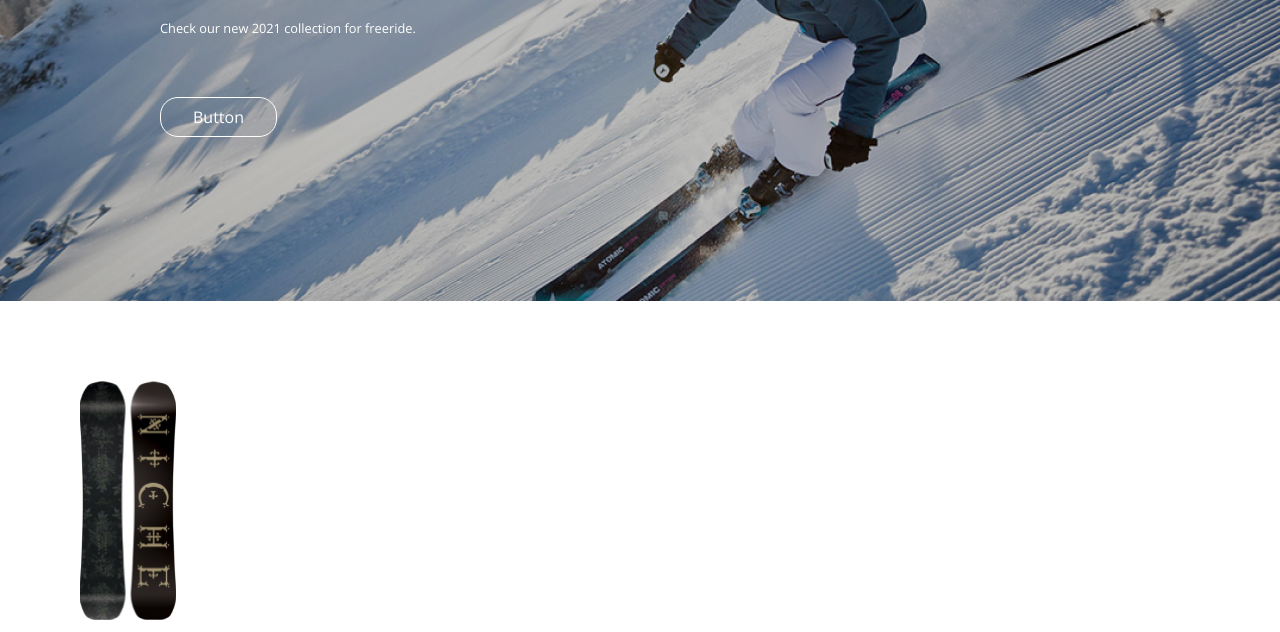
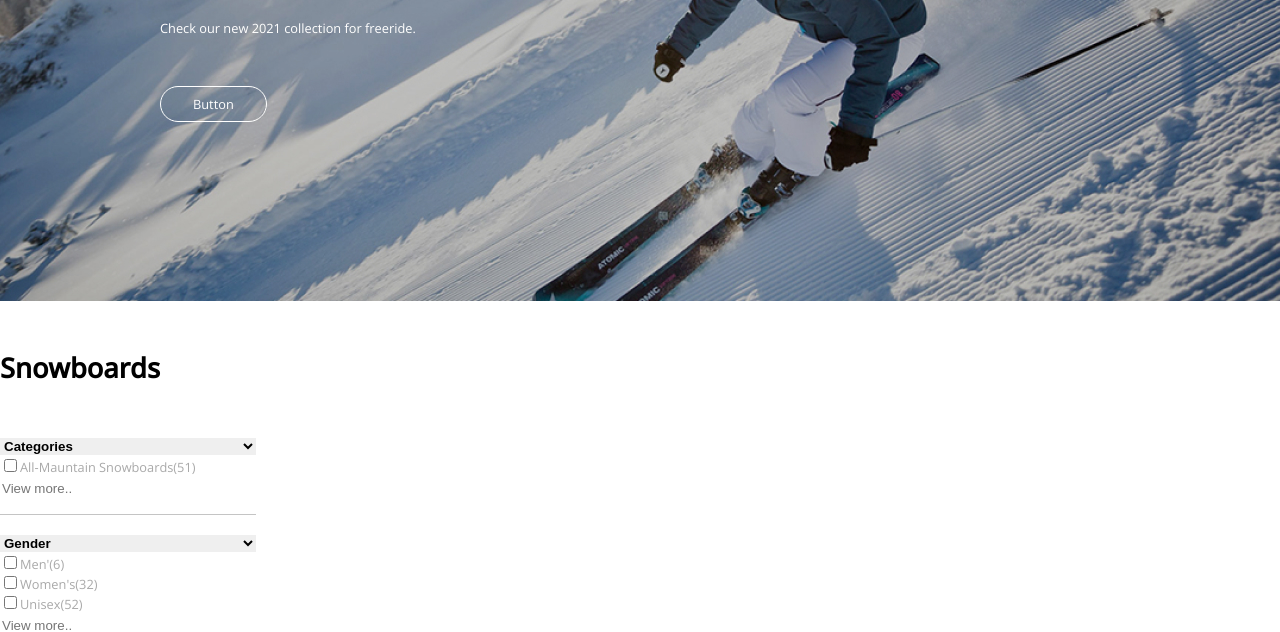
Before and after one commit to MartaPoleshchuk/Sky, a website: page src/index.html in a window 1280 px wide. Shown: the part 323-955 px from the top of the page. Drawn offline with nearby package versions, Linux system fonts and the light colour scheme.

Commit message:
sixth commit

```diff
--- a/src/index.html
+++ b/src/index.html
@@ -9,6 +9,7 @@
     <link rel="preconnect" href="https://fonts.googleapis.com">
     <link rel="preconnect" href="https://fonts.gstatic.com" crossorigin>
     <link href="https://fonts.googleapis.com/css2?family=Open+Sans:wght@300;400;500&display=swap" rel="stylesheet">
+    <script src="../src/script.js"></script>
 </head>
 <body>
     <header class="header">
@@ -77,6 +78,59 @@
 
         </div>
     </header>
+    <h2 class="title container">Snowboards</h2>
+
+
+    <div class="container">
+    <div class="choice">
+        <form class="wrap">
+            <div class="multiselect">
+              <div class="selectBox" onclick="showCheckboxes()">
+                <select>
+                  <option>Categories</option>
+                </select>
+                <div class="overSelect"></div>
+              </div>
+              <div id="checkboxes">
+                <label class="text" for="All">
+                  <input  type="checkbox">All-Mauntain Snowboards(51)</label>
+
+              </div>
+            </div>
+          </form>
+          <input class="view"  type="search" placeholder="View more..">
+          <div class="bottomborder"></div>
+
+    <form class="wrap">
+        <div class="multiselect">
+          <div class="selectBox" onclick="showCheckboxes()">
+            <select>
+              <option>Gender</option>
+            </select>
+            <div class="overSelect"></div>
+          </div>
+          <div id="checkboxes">
+            <label class="text" for="Men">
+              <input  type="checkbox">Men'(6)</label>
+            <label class="text" for="Women">
+              <input type="checkbox">Women's(32)</label>
+            <label class="text" for="Unisex">
+              <input type="checkbox">Unisex(52)</label>
+          </div>
+        </div>
+      </form>
+      <input class="view"  type="search" placeholder="View more..">
+      <div class="bottomborder"></div>
+    </div>
+
+
+    <!-- в этом контейнере продукты размещаем дальлше задавая ширину 80% -->
+    </div>
+
+
+
+
+
 
         <div class="product">
             <img class="image" src="../src/img/product.png" alt="">
@@ -101,6 +155,6 @@
 
 
 
-Test
+
 </body>
 </html>
--- /dev/null
+++ b/src/script.js
@@ -0,0 +1,12 @@
+var expanded = false;
+
+function showCheckboxes() {
+  var checkboxes = document.getElementById("checkboxes");
+  if (!expanded) {
+    checkboxes.style.display = "block";
+    expanded = true;
+  } else {
+    checkboxes.style.display = "none";
+    expanded = false;
+  }
+}
--- a/src/styles/_body.scss
+++ b/src/styles/_body.scss
@@ -1,3 +1,88 @@
+.title {
+    font-size: 1.7rem;
+    font-weight: 600;
+    color: $color-black;
+    padding: 3rem 0;
+
+}
+.choice{
+    width:20%;
+
+}
+
+.wrap {
+    display: flex;
+    flex-direction: column;
+    justify-content: flex-start;
+    align-items: flex-start;
+
+    .multiselect {
+        width: 100%;
+      }
+
+    .selectBox {
+        position: relative;
+
+      }
+
+
+    .selectBox select {
+        width: 100%;
+        font-weight: bold;
+
+        border:none;
+
+      }
+
+      .overSelect {
+        position: absolute;
+
+        left: 0;
+        right: 0;
+        top: 0;
+        bottom: 0;
+
+      }
+
+      #checkboxes {
+        display: flex;
+        flex-direction: column;
+        border: 1px #dadada solid;
+        border:none;
+
+      }
+
+      #checkboxes label {
+        display: block;
+
+      }
+
+      #checkboxes label:hover {
+        background-color: #1e90ff;
+      }
+
+
+
+}
+.text {
+    font-size: 0.8rem;
+    color: $color-greytext
+}
+.view {
+    border:none;
+    outline:none;
+
+}
+.bottomborder {
+    border-bottom: 1px solid $color-lightgrey;
+    margin: 1rem 0;
+}
+
+
+
+
+
+
 .product {
 
     width: 15%;
```
Also changed, not shown: src/styles/styles.css, 1 other file.
